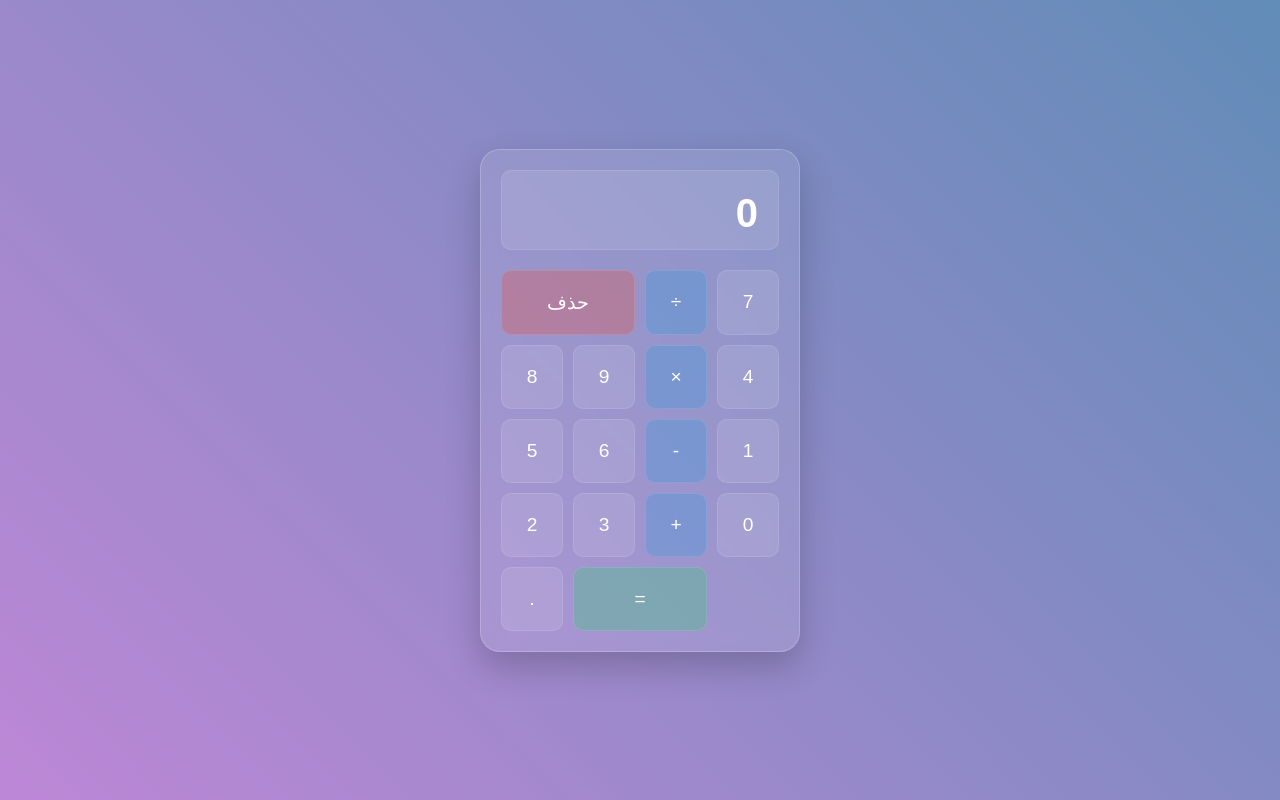
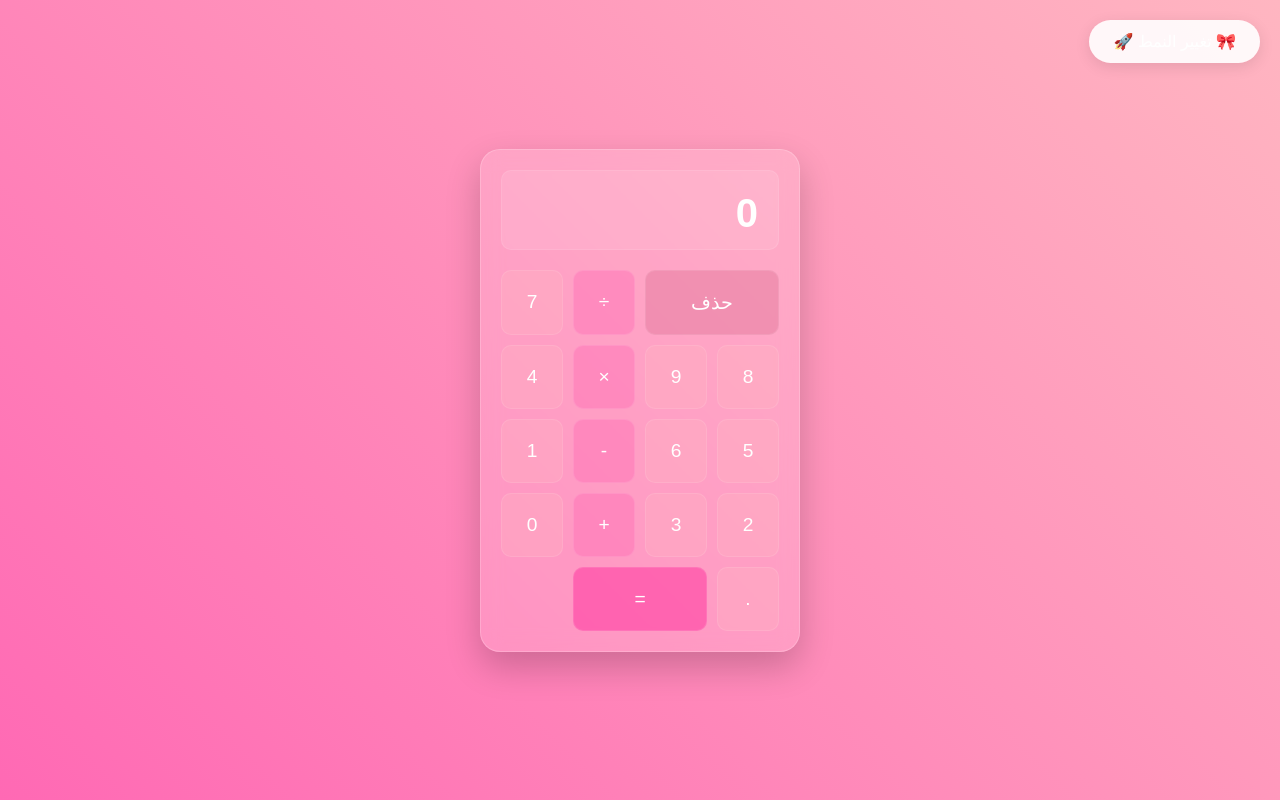
Before and after one commit to taib370/login, a plain HTML site: page calculator.html in a window 1280 px wide. Drawn offline with Linux system fonts and the light colour scheme.

Commit message:
Update calculator.html

```diff
--- a/calculator.html
+++ b/calculator.html
@@ -1,9 +1,9 @@
 <!DOCTYPE html>
-<html lang="en">
+<html lang="ar" dir="rtl">
 <head>
     <meta charset="UTF-8">
     <meta name="viewport" content="width=device-width, initial-scale=1.0">
-    <title>Calculator</title>
+    <title>الآلة الحاسبة</title>
     <style>
         * {
             margin: 0;
@@ -12,22 +12,51 @@
             font-family: Arial, sans-serif;
         }
 
+        /* Theme Toggle Button */
+        .theme-toggle {
+            position: fixed;
+            top: 20px;
+            right: 20px;
+            padding: 12px 24px;
+            border-radius: 25px;
+            border: none;
+            cursor: pointer;
+            font-size: 16px;
+            transition: all 0.3s ease;
+            z-index: 100;
+            background: rgba(255, 255, 255, 0.9);
+            box-shadow: 0 4px 15px rgba(0,0,0,0.1);
+        }
+
+        .theme-toggle:hover {
+            transform: translateY(-2px);
+            box-shadow: 0 6px 20px rgba(0,0,0,0.15);
+        }
+
+        /* Girl Theme - Default */
         body {
             display: flex;
             justify-content: center;
             align-items: center;
             min-height: 100vh;
-            background: linear-gradient(45deg, #bd87d6, #618cb8);
+            background: linear-gradient(45deg, #FF69B4, #FFB6C1);
+            transition: all 0.5s ease;
+        }
+
+        /* Boy Theme */
+        body.boy-theme {
+            background: linear-gradient(45deg, #4169E1, #00BFFF);
         }
 
         .calculator {
-            background: rgba(255, 255, 255, 0.1);
+            background: rgba(255, 255, 255, 0.15);
             backdrop-filter: blur(10px);
             border-radius: 20px;
             border: 1px solid rgba(255, 255, 255, 0.2);
             padding: 20px;
             box-shadow: 0 15px 35px rgba(0, 0, 0, 0.2);
             width: 320px;
+            transition: all 0.3s ease;
         }
 
         .display {
@@ -56,34 +85,55 @@
             font-size: 1.2em;
             border-radius: 10px;
             cursor: pointer;
-            background: rgba(255, 255, 255, 0.1);
             color: white;
             transition: all 0.3s ease;
             border: 1px solid rgba(255, 255, 255, 0.1);
         }
 
+        /* Girl Theme Button Colors */
+        button {
+            background: rgba(255, 182, 193, 0.3);
+        }
+
+        .operator {
+            background: rgba(255, 105, 180, 0.4);
+        }
+
+        .equals {
+            background: rgba(255, 20, 147, 0.4);
+            grid-column: span 2;
+        }
+
+        .clear {
+            background: rgba(219, 112, 147, 0.4);
+            grid-column: span 2;
+        }
+
+        /* Boy Theme Button Colors */
+        .boy-theme button {
+            background: rgba(65, 105, 225, 0.3);
+        }
+
+        .boy-theme .operator {
+            background: rgba(0, 191, 255, 0.4);
+        }
+
+        .boy-theme .equals {
+            background: rgba(30, 144, 255, 0.4);
+        }
+
+        .boy-theme .clear {
+            background: rgba(70, 130, 180, 0.4);
+        }
+
         button:hover {
-            background: rgba(255, 255, 255, 0.2);
             transform: translateY(-2px);
             box-shadow: 0 5px 15px rgba(0, 0, 0, 0.1);
+            filter: brightness(1.1);
         }
 
         button:active {
             transform: translateY(0);
-        }
-
-        .operator {
-            background: rgba(52, 152, 219, 0.3);
-        }
-
-        .equals {
-            background: rgba(46, 204, 113, 0.3);
-            grid-column: span 2;
-        }
-
-        .clear {
-            background: rgba(231, 76, 60, 0.3);
-            grid-column: span 2;
         }
 
         /* Responsive Design */
@@ -107,6 +157,8 @@
     </style>
 </head>
 <body>
+    <button class="theme-toggle" onclick="toggleTheme()">🎀 تغيير النمط 🚀</button>
+
     <div class="calculator">
         <div class="display">0</div>
         <div class="buttons">
@@ -136,6 +188,19 @@
         let operator = null;
         let newNumberStarted = false;
         const display = document.querySelector('.display');
+
+        // Theme toggling
+        function toggleTheme() {
+            const body = document.body;
+            const button = document.querySelector('.theme-toggle');
+            if (body.classList.contains('boy-theme')) {
+                body.classList.remove('boy-theme');
+                button.innerHTML = '🎀 تغيير النمط 🚀';
+            } else {
+                body.classList.add('boy-theme');
+                button.innerHTML = '🚀 تغيير النمط 🎀';
+            }
+        }
 
         function updateDisplay() {
             display.textContent = currentDisplay;
```
